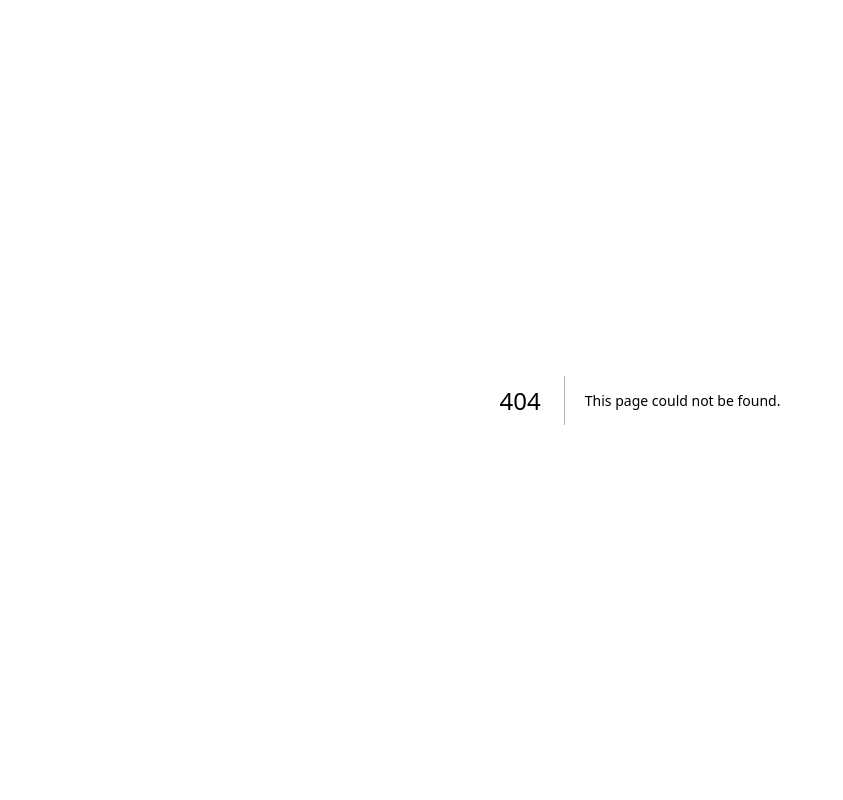
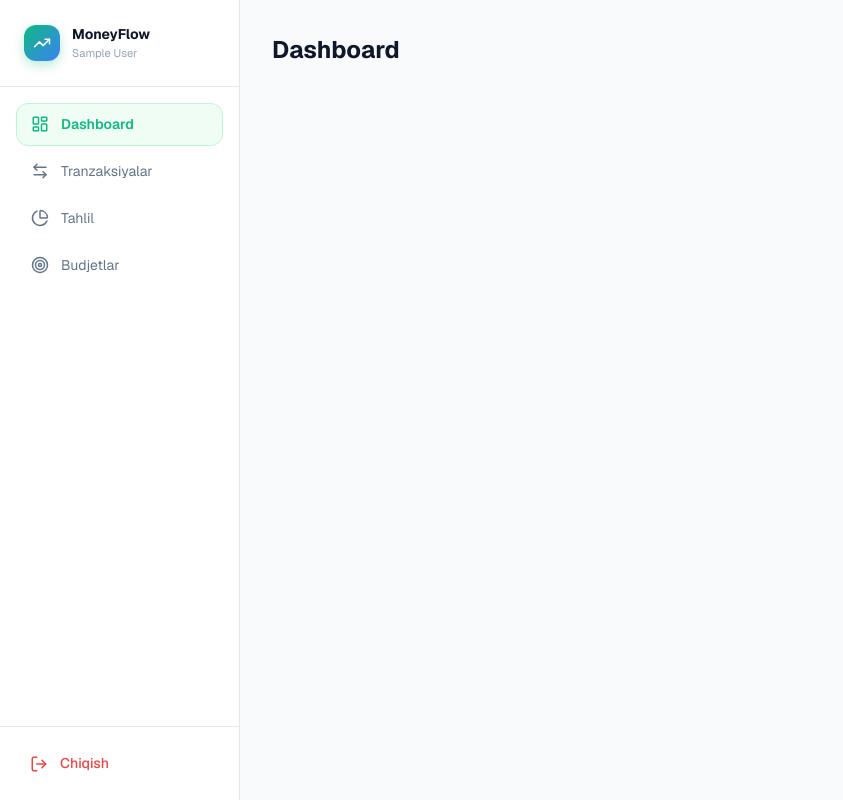
Before and after one commit to fazliddin022/moneyflow, a Next.js app: page /dashboard in a window 1280 px wide. Before the commit this address had no page. Shown: the whole page, without its empty margins (0-843 px from the left). Built offline with nearby package versions, Linux system fonts and the light colour scheme; no server answers; sample sign-in values are in the browser's storage.

Commit message:
feat: dashboard layout with sidebar

```diff
--- /dev/null
+++ b/app/dashboard/layout.tsx
@@ -0,0 +1,77 @@
+import { auth } from "@/lib/auth-config";
+import { redirect } from "next/navigation";
+import NavLinks from "@/components/NavLinks";
+import SignOutButton from "@/components/SignOutButton";
+import { TrendingUp } from "lucide-react";
+
+export default async function DashboardLayout({
+  children,
+}: {
+  children: React.ReactNode;
+}) {
+  const session = await auth();
+  if (!session) redirect("/login");
+
+  return (
+    <div style={{ display: "flex", minHeight: "100vh", background: "#f8fafc" }}>
+      {/* Sidebar */}
+      <aside style={{
+        width: "240px",
+        background: "white",
+        borderRight: "1px solid #e2e8f0",
+        display: "flex",
+        flexDirection: "column",
+        position: "fixed",
+        top: 0, left: 0, bottom: 0,
+        zIndex: 40,
+      }}>
+        {/* Logo */}
+        <div style={{
+          padding: "1.5rem",
+          borderBottom: "1px solid #e2e8f0",
+          display: "flex",
+          alignItems: "center",
+          gap: "0.75rem",
+        }}>
+          <div style={{
+            width: "36px",
+            height: "36px",
+            background: "linear-gradient(135deg, #10b981, #3b82f6)",
+            borderRadius: "0.75rem",
+            display: "flex",
+            alignItems: "center",
+            justifyContent: "center",
+            boxShadow: "0 4px 12px rgba(16,185,129,0.3)",
+          }}>
+            <TrendingUp size={18} color="white" />
+          </div>
+          <div>
+            <p style={{ fontWeight: 700, fontSize: "0.875rem", color: "#0f172a" }}>
+              MoneyFlow
+            </p>
+            <p style={{ fontSize: "0.7rem", color: "#94a3b8" }}>
+              {session.user?.name}
+            </p>
+          </div>
+        </div>
+
+        {/* Nav */}
+        <div style={{ flex: 1, padding: "1rem", overflowY: "auto" }}>
+          <NavLinks />
+        </div>
+
+        {/* Sign out */}
+        <div style={{ padding: "1rem", borderTop: "1px solid #e2e8f0" }}>
+          <SignOutButton />
+        </div>
+      </aside>
+
+      {/* Main */}
+      <div style={{ flex: 1, marginLeft: "240px" }}>
+        <main style={{ padding: "2rem" }}>
+          {children}
+        </main>
+      </div>
+    </div>
+  );
+}
--- /dev/null
+++ b/app/dashboard/page.tsx
@@ -0,0 +1,9 @@
+export default function DashboardPage() {
+  return (
+    <div>
+      <h1 style={{ fontSize: "1.5rem", fontWeight: 700, color: "#0f172a" }}>
+        Dashboard
+      </h1>
+    </div>
+  );
+}
--- /dev/null
+++ b/components/NavLinks.tsx
@@ -0,0 +1,52 @@
+"use client";
+
+import Link from "next/link";
+import { usePathname } from "next/navigation";
+import {
+  LayoutDashboard,
+  ArrowLeftRight,
+  PieChart,
+  Target,
+} from "lucide-react";
+
+const LINKS = [
+  { href: "/dashboard", label: "Dashboard", icon: LayoutDashboard },
+  { href: "/dashboard/transactions", label: "Tranzaksiyalar", icon: ArrowLeftRight },
+  { href: "/dashboard/analytics", label: "Tahlil", icon: PieChart },
+  { href: "/dashboard/budgets", label: "Budjetlar", icon: Target },
+];
+
+export default function NavLinks() {
+  const pathname = usePathname();
+
+  return (
+    <div style={{ display: "flex", flexDirection: "column", gap: "0.25rem" }}>
+      {LINKS.map((link) => {
+        const active = pathname === link.href;
+        return (
+          <Link
+            key={link.href}
+            href={link.href}
+            style={{
+              display: "flex",
+              alignItems: "center",
+              gap: "0.75rem",
+              padding: "0.625rem 0.875rem",
+              borderRadius: "0.75rem",
+              textDecoration: "none",
+              fontSize: "0.875rem",
+              fontWeight: active ? 600 : 400,
+              background: active ? "#f0fdf4" : "transparent",
+              color: active ? "#10b981" : "#64748b",
+              border: active ? "1px solid #bbf7d0" : "1px solid transparent",
+              transition: "all 0.2s",
+            }}
+          >
+            <link.icon size={18} />
+            {link.label}
+          </Link>
+        );
+      })}
+    </div>
+  );
+}
--- /dev/null
+++ b/components/SignOutButton.tsx
@@ -0,0 +1,29 @@
+"use client";
+
+import { signOut } from "next-auth/react";
+import { LogOut } from "lucide-react";
+
+export default function SignOutButton() {
+  return (
+    <button
+      onClick={() => signOut({ callbackUrl: "/login" })}
+      style={{
+        width: "100%",
+        display: "flex",
+        alignItems: "center",
+        gap: "0.75rem",
+        padding: "0.625rem 0.875rem",
+        borderRadius: "0.75rem",
+        border: "none",
+        background: "transparent",
+        cursor: "pointer",
+        fontSize: "0.875rem",
+        color: "#ef4444",
+        fontWeight: 500,
+      }}
+    >
+      <LogOut size={18} />
+      Chiqish
+    </button>
+  );
+}
```
